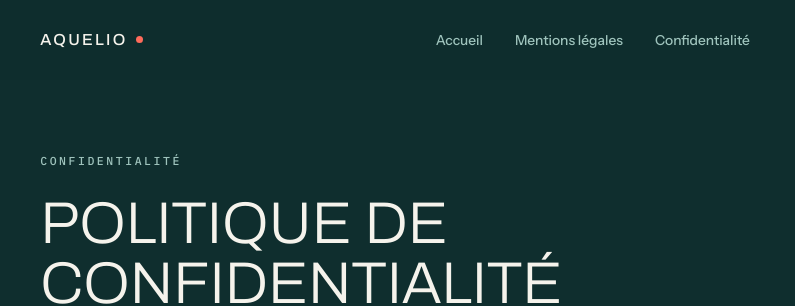
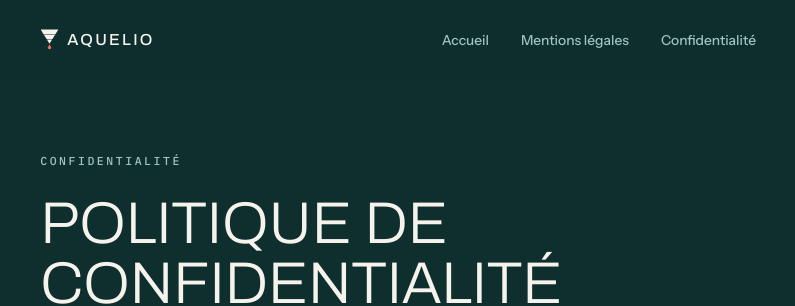
Before and after one commit to Dennisio1010/aquelio.eu, a website: page public/confidentialite.html in a window 1280 px wide. Shown: the top 306 px of the page, 11-806 px from the left. Drawn offline with Linux system fonts and the light colour scheme.

Commit message:
Ajoute le logo Aquelio (mark entonnoir + goutte) et le kit d'icônes
Remplace le point corail du nav-mark par le mark de marque finalisé
(entonnoir à 3 étages + goutte, reprenant les 4 étapes de filtration
du site) sur les 9 pages, en SVG inline pour une netteté parfaite à
toute taille.

Régénère favicon.ico (silhouette simplifiée, lisible dès 16px),
icon-192.png, apple-touch-icon.png et icon-512.png (mark détaillé sur
fond teal, format tuile d'application) à partir de coordonnées
vectorielles précises plutôt que du rendu brut de l'IA, pour un rendu
net et reproductible à toute résolution.

Ajoute mark-on-light.png et mark-on-dark.png comme références
autonomes du logo pour les deux fonds.

```diff
--- a/public/confidentialite.html
+++ b/public/confidentialite.html
@@ -61,7 +61,12 @@ height="0" width="0" style="display:none;visibility:hidden"></iframe></noscript>
 <!-- End Google Tag Manager (noscript) -->
 
 <header class="nav" id="top">
-  <a class="nav-mark" href="/">Aquelio<span class="nav-dot" aria-hidden="true"></span></a>
+  <a class="nav-mark" href="/"><svg class="nav-icon" viewBox="230 235 540 590" aria-hidden="true" xmlns="http://www.w3.org/2000/svg">
+    <polygon points="250,250 750,250 663.75,388 336.25,388" fill="#f5f3ec"/>
+    <polygon points="345,402 655,402 582.5,518 417.5,518" fill="#f5f3ec"/>
+    <polygon points="426.25,532 573.75,532 500,650" fill="#f5f3ec"/>
+    <path d="M500,665 L548,761 A48,48 0 1 1 452,761 Z" fill="#ff6b5b"/>
+  </svg>Aquelio</a>
   <nav class="nav-links" aria-label="Navigation principale">
     <a href="/">Accueil</a>
     <a href="/mentions-legales.html">Mentions légales</a>
--- a/public/styles.css
+++ b/public/styles.css
@@ -76,10 +76,10 @@ a { color: inherit; }
   gap: 0.5rem;
 }
 
-.nav-dot {
-  width: 7px; height: 7px;
-  border-radius: 50%;
-  background: var(--accent);
+.nav-icon {
+  height: 1.3em;
+  width: auto;
+  flex-shrink: 0;
 }
 
 .nav-links {
```
Also changed, not shown: public/de/datenschutz.html (+6 -1 lines), public/de/impressum.html (+6 -1 lines), public/de/index.html (+6 -1 lines), public/index.html (+6 -1 lines), public/mentions-legales.html (+6 -1 lines), public/nl/index.html (+6 -1 lines), public/nl/privacybeleid.html (+6 -1 lines), public/nl/wettelijke-vermeldingen.html (+6 -1 lines), public/assets/apple-touch-icon.png, public/assets/icon-192.png, public/assets/icon-512.png, public/assets/mark-on-dark.png (added), public/assets/mark-on-light.png (added), public/favicon.ico.
